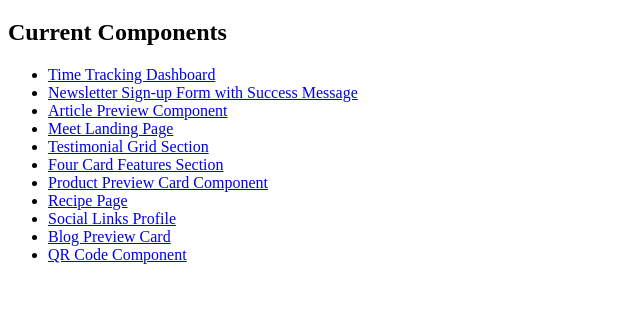
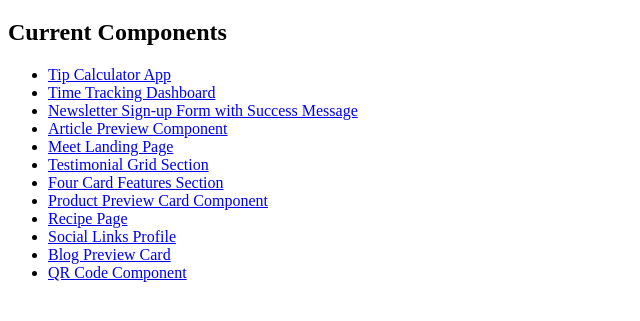
Before and after one commit to ShixuLuo/Dynamic-Web-Components-Portfolio, a plain HTML site: page components/index.html in a window 1280 px wide. Shown: the part 61-382 px from the top of the page, without its empty margins (0-640 px from the left). Drawn offline with Linux system fonts and the light colour scheme.

Commit message:
feat: update index.html

```diff
--- a/components/index.html
+++ b/components/index.html
@@ -12,6 +12,7 @@
     Current Components
   </h2>
   <ul>
+    <li><a href="./tip-calculator-app/index.html">Tip Calculator App</a></li>
     <li><a href="./time-tracking-dashboard/index.html">Time Tracking Dashboard</a></li>
     <li><a href="./newsletter-sign-up-with-success-message/index.html">Newsletter Sign-up Form with Success Message</a></li>
     <li><a href="./article-preview-component/index.html">Article Preview Component</a></li>
```
